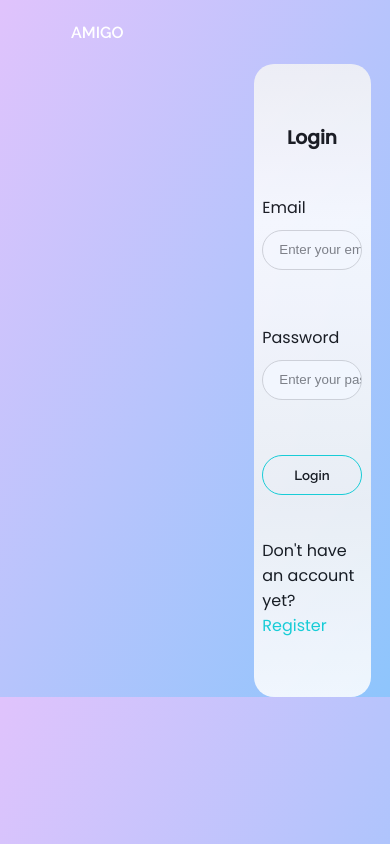
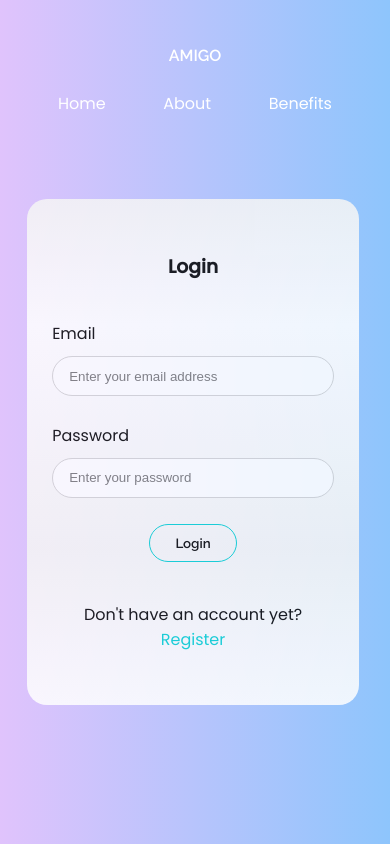
Before and after one commit to singh08prashant/amigo, a plain HTML site: page login.html in a window 390 px wide. Drawn offline with Linux system fonts and the light colour scheme.

Commit message:
Navbar Responsive Design

```diff
--- a/css/common.css
+++ b/css/common.css
@@ -17,8 +17,10 @@ header {
 }
 
 body {
+  height: 100vh;
+  width: 100vw;
   font-family: var(--font-family-body);
-  background-image: linear-gradient(120deg, #e0c3fc 0%, #8ec5fc 100%);
+  background-image: linear-gradient(to right, #e0c3fc 0%, #8ec5fc 100%);
   /* background-image: linear-gradient(to left, #5ee7df 0%, #b490ca 100%); */
 }
 
@@ -35,14 +37,18 @@ body {
   align-items: center;
   justify-content: space-between;
 }
-
 .nav_bar_container {
-  width: 30%;
+  width: 65%;
   display: flex;
   align-items: center;
-  justify-content: space-evenly;
+  justify-content: space-around;
 }
 
+.media_navbar {
+  display: flex;
+  width: 30vw;
+  justify-content: space-between;
+}
 .nav_link {
   text-decoration: none;
   color: #fff;
@@ -51,7 +57,7 @@ body {
 
 .login_container,
 .logo_container {
-  width: 15%;
+  width: 25%;
   display: flex;
   justify-content: center;
   align-items: center;
@@ -73,3 +79,24 @@ body {
   background-color: #ffffffd7;
   color: #e0c3fc;
 }
+
+@media only screen and (max-width: 420px) {
+  .header_container {
+    flex-direction: column;
+    line-height: 2rem;
+  }
+
+  .media_navbar {
+    width: 95vw;
+    display: flex;
+    justify-content: space-between;
+  }
+  .login_container {
+    width: 50%;
+  }
+
+  .login_btn {
+    height: 2.4rem;
+    width: 5.5rem;
+  }
+}
--- a/css/login.css
+++ b/css/login.css
@@ -21,10 +21,12 @@
   align-items: center;
   justify-content: flex-end;
 }
-
+.nav_bar_container {
+  width: 30%;
+}
 .login_card_container {
   height: 75vh;
-  width: 30vw;
+  width: 25vw;
   display: flex;
   align-items: center;
   justify-content: center;
@@ -104,3 +106,28 @@
   text-decoration: none;
   color: darkturquoise;
 }
+#register-link {
+  display: flex;
+  flex-direction: column;
+  align-items: center;
+}
+
+@media only screen and (max-width: 420px) {
+  .login_card_container {
+    width: 85vw;
+    height: 60vh;
+  }
+  .header_container {
+    line-height: 3rem;
+  }
+  .home_container {
+    height: 92vh;
+    width: 92vw;
+  }
+  .login_card_container {
+    width: 85vw;
+  }
+  .nav_bar_container {
+    width: 85vw;
+  }
+}
--- a/login.html
+++ b/login.html
@@ -23,14 +23,14 @@
             <a class="nav_link amigo" href="./index.html">AMIGO</a>
           </div>
         </div>
-        <!-- <div class="nav_bar_container">
+        <div class="nav_bar_container">
           <a class="nav_link" href="./index.html">Home</a>
           <a class="nav_link" href="#about">About</a>
           <a class="nav_link" href="#benefit">Benefits</a>
+        </div>
+        <!-- <div class="login_container">
+          <a class="nav_link login_btn" href="./login.html">Login</a>
         </div> -->
-        <div class="login_container">
-          <a class="nav_link login_btn" href="./login.html">Login</a>
-        </div>
       </div>
     </header>
     <section>
```
Also changed, not shown: index.html (+3 -1 lines).
